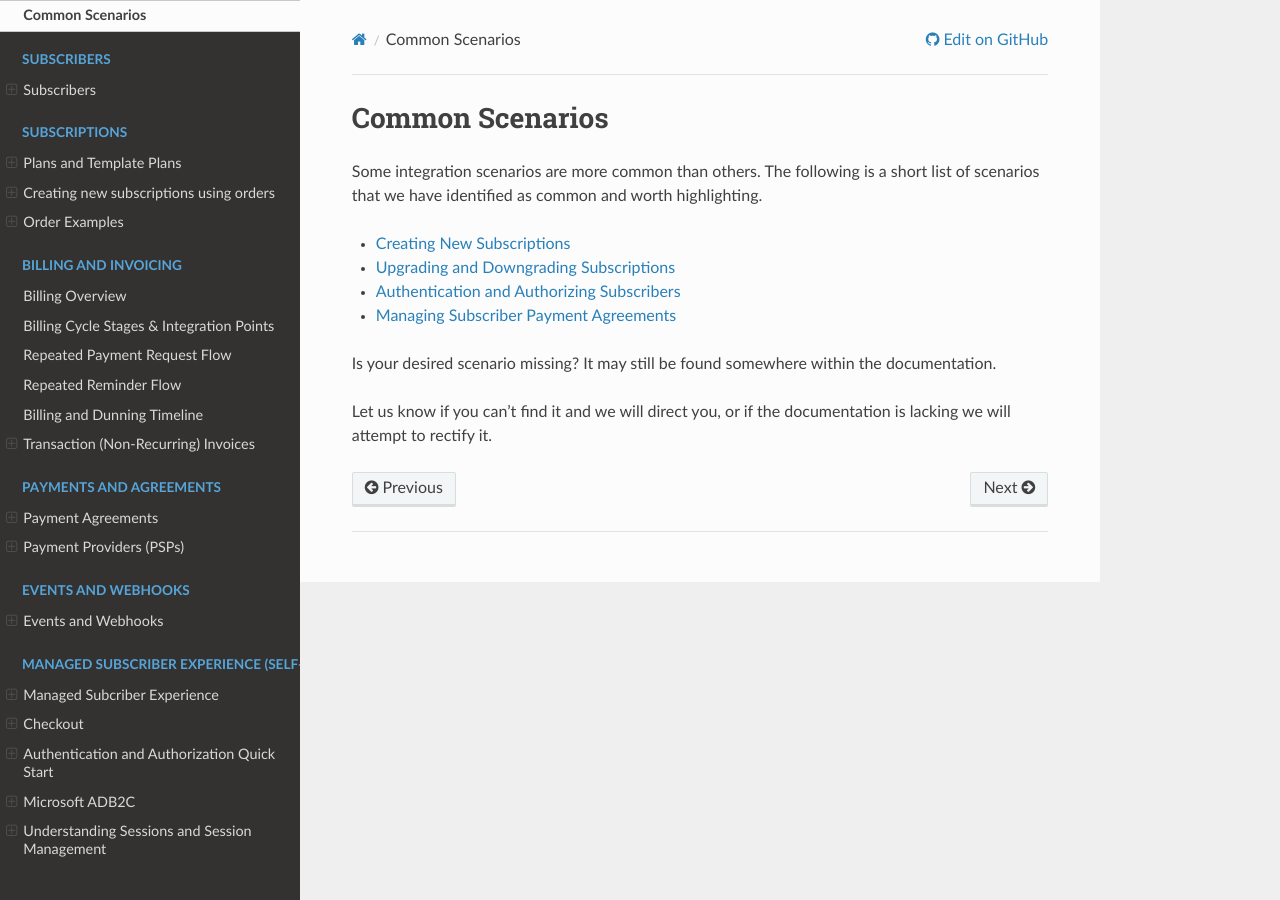
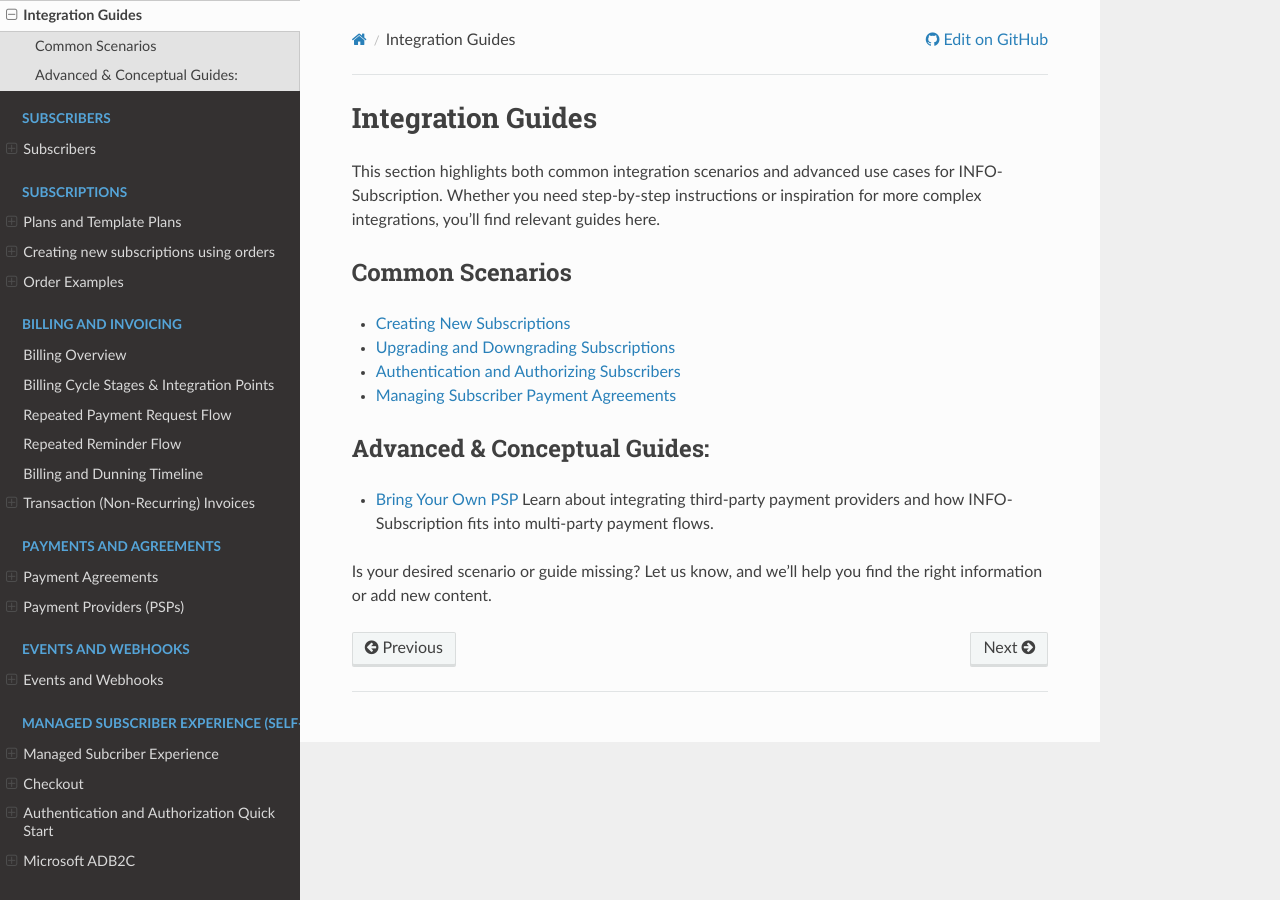
Before and after one commit to infosoftas/info-subscription-doc, a Sphinx documentation site: the page built from source/general/scenarios.rst, in a window 1280 px wide. Built offline with Sphinx 7.4.7 and the Read the Docs theme 3.1.0, drawn with Linux system fonts in a browser that asks for light colours; formulas are drawn with MathJax 3.

Commit message:
Labelled existing event descriptions for cross references

```diff
--- a/source/events/types/invoice.rst
+++ b/source/events/types/invoice.rst
@@ -1,3 +1,5 @@
+.. _invoice-issued-event:
+
 Event: com.info-subscription.InvoiceIssued
 -------------------------------------------
 Whenever a new Invoice is issued/finalized an ``InvoiceIsued`` event is triggered.
@@ -22,6 +24,8 @@ The use cases for the event are varied and it can also be used for other things
 * External distribution of Invoices, for instance via specialized vendors with support for multiple communication formats.
 * As a source document for factoring integrations.
 
+.. _reminder-issued-event:
+
 Event: com.info-subscription.ReminderIssued
 --------------------------------------------
 Reminders are triggered at scheduled interval relative to the original ``InvoiceIssued`` event.
@@ -35,6 +39,8 @@ The ``ReminderIssued`` event is typically used in much the same way as ``Invoice
 * Generating SMS message about a lack of payment.
 * As a source for debt collection integrations.
 
+.. _credit-note-issued-event:
+
 Event: com.info-subscription.CreditNoteIssued
 ---------------------------------------------
 All operations that result in a new credit note will result in a ``CreditNoteIssued`` event being triggered.
--- a/source/events/types/orders.rst
+++ b/source/events/types/orders.rst
@@ -1,3 +1,5 @@
+.. _order-processed-event:
+
 Event: com.info-subscription.OrderProcessed
 -------------------------------------------
 Once an order is completed and processed an event is triggered called ``OrderProcessed``.
--- a/source/events/types/subscriber.rst
+++ b/source/events/types/subscriber.rst
@@ -1,3 +1,5 @@
+.. _subscriber-created-event:
+
 Event: com.info-subscription.SubscriberCreated
 ----------------------------------------------
 Not suprisingly, whenever a new Subscriber is created, it triggers an event ``SubscriberCreated``.
--- a/source/events/types/subscription.rst
+++ b/source/events/types/subscription.rst
@@ -1,3 +1,4 @@
+.. _subscription-created-event:
 
 Event: com.info-subscription.SubscriptionCreated
 ------------------------------------------------
@@ -26,6 +27,8 @@ The ``SubscriptionCreated`` event may be used to keep external systems up to dat
 
 It may be used to distribute out a monthly newsletter (if the subscription is monthly), or it may be used to notify subscribers that they have a subscription (for infrequent subscriptions).
 
+.. _subscription-deactivated-event:
+
 Event: com.info-subscription.SubscriptionDeactivated
 ----------------------------------------------------
 When a subscription has been cancelled, and the cancellation time has been reached/passed, a ``SubscriptionDeactivated`` event will be fired.
@@ -37,6 +40,8 @@ Some ideas on how to use the deactivation event.
 
 * Revoking authorizations
 * Starting data cleanup operations, like removing from mailing lists
+
+.. _subscription-cancelled-event:
 
 Event: com.info-subscription.SubscriptionCancelled
 --------------------------------------------------
--- a/source/general/scenarios.rst
+++ b/source/general/scenarios.rst
@@ -1,16 +1,22 @@
 .. _common-scenarios:
 
-****************
+===================
+Integration Guides
+===================
+This section highlights both common integration scenarios and advanced use cases for |projectName|. Whether you need step-by-step instructions or inspiration for more complex integrations, you'll find relevant guides here.
+
 Common Scenarios
-****************
-Some integration scenarios are more common than others.
-The following is a short list of scenarios that we have identified as common and worth highlighting.
+----------------
 
 * :ref:`Creating New Subscriptions <subscription-orders>`
 * :ref:`Upgrading and Downgrading Subscriptions <subscription-plan-changes>`
 * :ref:`Authentication and Authorizing Subscribers <auth-quick-start>`
 * :ref:`Managing Subscriber Payment Agreements <manage-payment-agreement>`
 
-Is your desired scenario missing? It may still be found somewhere within the documentation.
+Advanced & Conceptual Guides:
+----------------
+* :ref:`Bring Your Own PSP <external_payment_provider_integration>` Learn about integrating third-party payment providers and how |projectName| fits into multi-party payment flows.
+.. * Multi-Tenant and White-Label Integrations: Architectural considerations for complex deployments.
+.. * Event-Driven Workflows: Using webhooks and external systems for automation.
 
-Let us know if you can't find it and we will direct you, or if the documentation is lacking we will attempt to rectify it.
+Is your desired scenario or guide missing? Let us know, and we’ll help you find the right information or add new content.
--- a/source/index.rst
+++ b/source/index.rst
@@ -31,7 +31,7 @@ Integration Options
 - Explore the full API in the `Swagger UI <https://api.info-subscription.com/swagger/>`_
 - Download the `OpenAPI/Swagger definition <https://api.info-subscription.com/swagger/v1/swagger.json>`_
 - Start with our :ref:`Getting Started with the API <getting-started>` guide for a step-by-step introduction on how to authenticate and make your first API calls
-- Review :ref:`common scenarios <common-scenarios>` for common use cases
+- Review :ref:`integration guides <common-scenarios>` for common use cases and advanced scenarios.
 
 |projectName|  also offers a :ref:`managed subscriber experience <managed-experience>`, including:
 
```
